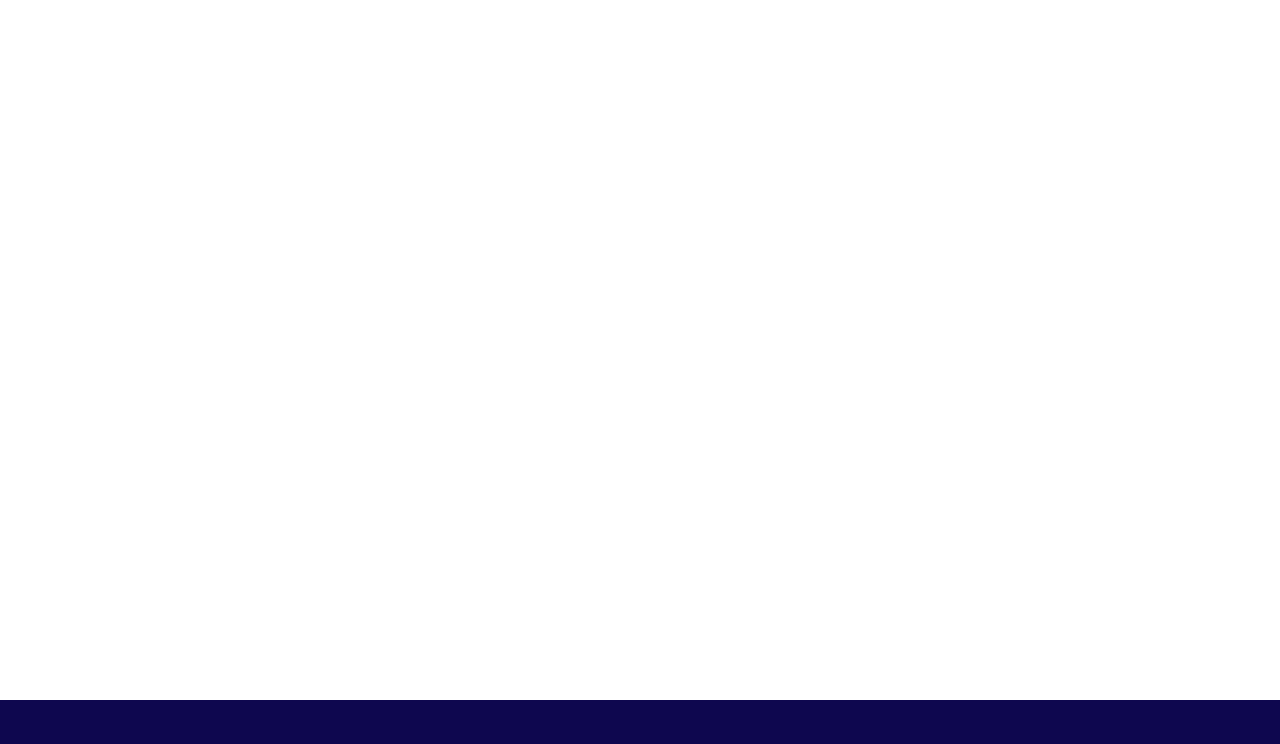
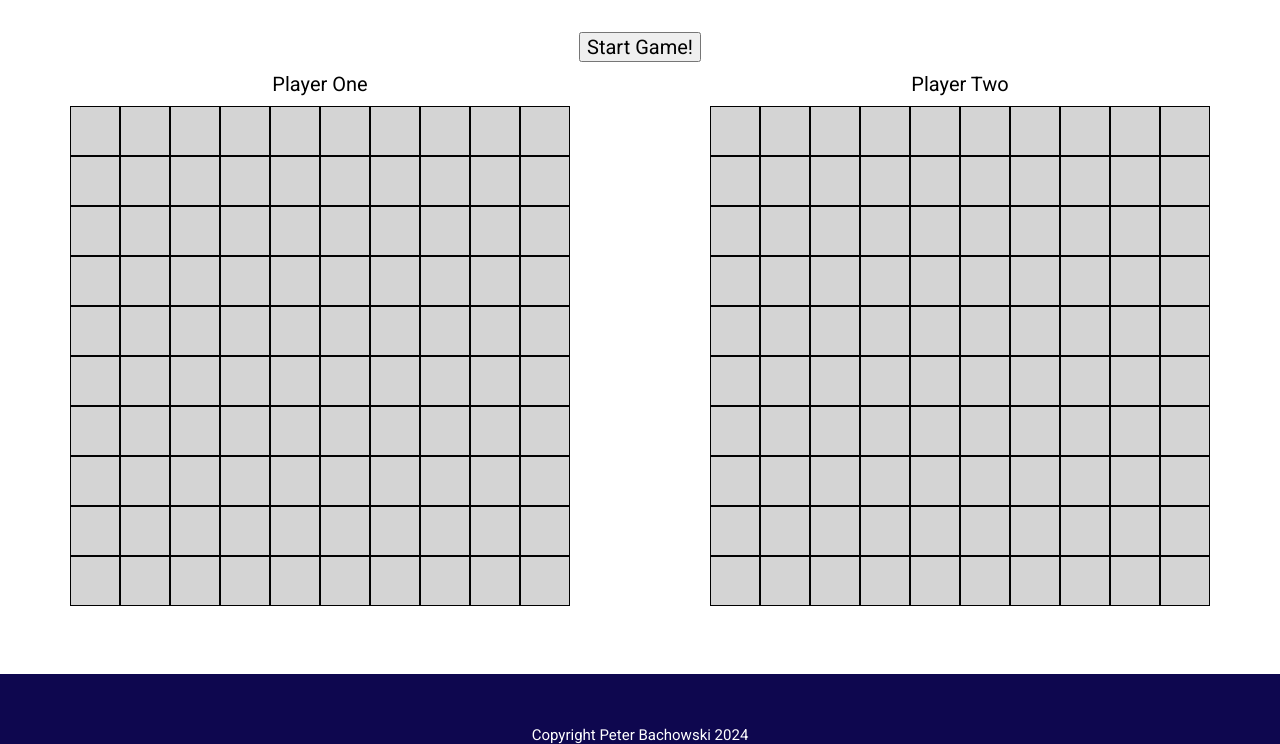
Before and after one commit to peter-bachowski/BattleShip, a website with bundled scripts: page index.html in a window 1280 px wide. Shown: the part 56-800 px from the top of the page. Built offline with nearby package versions, Linux system fonts and the light colour scheme.

Commit message:
Add several html elements for the UI, and set up the grid for the game boards

```diff
--- a/addBaseElements.js
+++ b/addBaseElements.js
@@ -6,16 +6,23 @@ function addBaseElements () {
     const mainBody = document.createElement('div');
     const boardContainer = document.createElement('div');
     const footer = document.createElement('div');
+    const startBtn = document.createElement('button');
 
     container.classList.add('container');
     header.classList.add('header');
     mainBody.classList.add('mainBody');
     boardContainer.classList.add('boardContainer');
     footer.classList.add('footer');
+    startBtn.classList.add('startBtn');
 
     document.body.appendChild(container);
     container.appendChild(header);
     container.appendChild(mainBody);
+    mainBody.appendChild(startBtn);
     mainBody.appendChild(boardContainer);
     container.appendChild(footer);
+
+    header.innerText = 'BattleShip!';
+    footer.innerText = 'Copyright Peter Bachowski 2024'
+    startBtn.innerText = 'Start Game!';
 }
--- a/addBoardElements.js
+++ b/addBoardElements.js
@@ -1,13 +1,55 @@
 export default addBoardElements;
 
 function addBoardElements () {
+
+    //creates player boards for the real player and computer
+
     const boardContainer = document.querySelector('.boardContainer');
-    const playerBoardContainer = document.createElement('div');
-    const opponentBoardContainer = document.createElement('div');
+    const playerBoard = document.createElement('div');
+    const opponentBoard = document.createElement('div');
+    const playerWrapper = document.createElement('div');
+    const opponentWrapper = document.createElement('div');
+    const playerHeading = document.createElement('div');
+    const opponentHeading = document.createElement('div');
 
-    playerBoardContainer.classList.add('playerBoardContainer');
-    opponentBoardContainer.classList.add('opponentBoardContainer');
+    playerBoard.classList.add('board');
+    playerWrapper.classList.add('playerWrapper');
 
-    boardContainer.appendChild(playerBoardContainer);
-    boardContainer.appendChild(opponentBoardContainer);
+    opponentBoard.classList.add('board');
+    opponentWrapper.classList.add('playerWrapper');
+
+    playerHeading.classList.add('heading');
+    opponentHeading.classList.add('heading');
+
+    playerHeading.innerText = 'Player One';
+    opponentHeading.innerText = 'Player Two';
+
+    playerBoard.id = 'realPlayerBoard';
+    opponentBoard.id = 'computerPlayerBoard';
+
+    boardContainer.appendChild(playerWrapper);
+    boardContainer.appendChild(opponentWrapper);
+
+    playerWrapper.appendChild(playerHeading);
+    playerWrapper.appendChild(playerBoard);
+
+    opponentWrapper.appendChild(opponentHeading);
+    opponentWrapper.appendChild(opponentBoard);
+
+    //fills the player boards with square objects that will represent the game tiles
+    //creates the UI
+
+    popBoard(playerBoard);
+    popBoard(opponentBoard);
+
+    function popBoard (board) { //populates the respective board with square elements that will represent the coordinates in the game
+        for (let y = 10; y >= 1; y--) {
+            for (let x = 1; x <= 10; x++) {
+                const squareElement = document.createElement('div');
+                squareElement.classList.add('square');
+                squareElement.id = board.id.charAt(0) + x.toString() + "," + y.toString(); //potential issues
+                board.appendChild(squareElement);
+            }
+        }
+    }
 }
--- a/gameboard.js
+++ b/gameboard.js
@@ -10,6 +10,7 @@ class Gameboard {
                     containsShip: false,
                     hit: false
                 }
+
                 this.board[i][j] = squareObj;
             }
         }
--- a/main.js
+++ b/main.js
@@ -1,3 +1,5 @@
 import addBaseElements from "./addBaseElements.js";
+import addBoardElements from "./addBoardElements.js";
 
 addBaseElements();
+addBoardElements();
--- a/styles.scss
+++ b/styles.scss
@@ -7,6 +7,8 @@ $primary-font-size: 20px;
 body, html {
     margin: 0;
     padding: 0;
+    height: 100%;
+    width: 100%;
   }
 
 * {
@@ -15,15 +17,10 @@ body, html {
   font-size: $primary-font-size;
 }
 
-body, html, .container {
-  height: 100%;
-  width: 100%;
-}
-
 .container {
   display: flex;
   flex-direction: column;
-
+  height: 100vh;
 }
 
 .header, .footer {
@@ -32,25 +29,63 @@ body, html, .container {
   height: 50px;
   background-color: $primary-color;
   justify-content: space-around;
+  align-items: center;
+  color: white;
+  font-size: 25px;
+}
+
+.footer {
+  height: 70px;
+  align-items: end;
+  font-size: 15px;
 }
 
 .mainBody {
   display: flex;
   align-items: center;
   justify-content: center;
-    height: 100%;
+  flex: 1;
+  flex-direction: column;
 }
 
 .boardContainer {
-    height: 90%;
-    width: 90%;
+  width: 100%;
   display: flex;
   align-items: center;
   justify-content: space-around;
+  flex-wrap: wrap;
 }
 
-.playerBoardContainer, .opponentBoardContainer {
-    width: 500px;
-    height: 500px;
+.playerWrapper {
+  display: flex;
+  flex-direction: column;
+}
+
+.heading {
+  display: flex;
+  justify-content: center;
+  align-items: center;
+  padding: 10px;
+}
+
+.board {
+  margin-bottom: 30px;
+  min-width: 500px;
+  min-height: 500px;
   background-color: rgb(212, 212, 212);
+  display: grid;
+  grid-template-columns: repeat(10, 1fr);
 }
+
+.square {
+  border: 0.5px solid black;
+
+}
+
+// #realPlayerBoard {
+
+// }
+
+// #computerPlayerBoard {
+
+// }
```
Also changed, not shown: main.css, 1 other file. Lines whose indentation alone changed are shown as unchanged.
